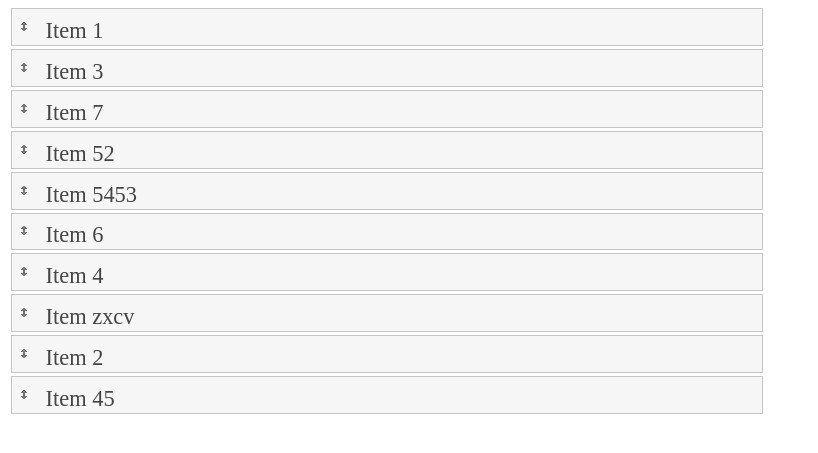
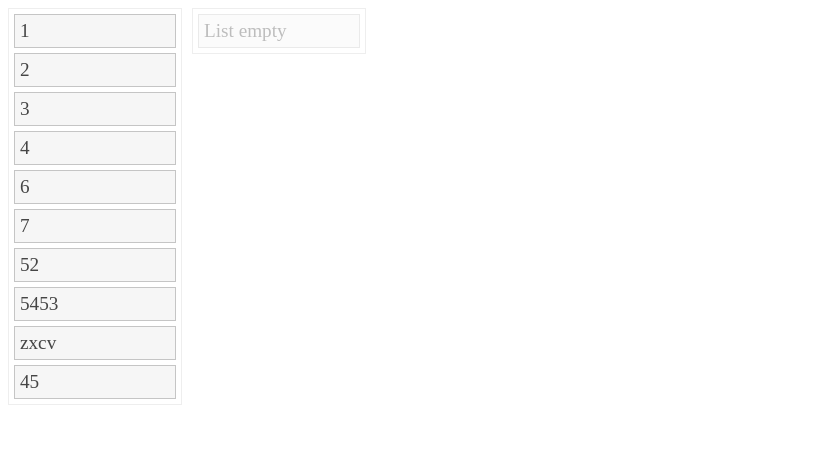
Before and after one commit to Watary/sortable.ua, a PHP site: page / in a window 1280 px wide. Shown: the top 453 px of the page, without its empty margins (0-818 px from the left). Run offline with PHP 8.4, Linux system fonts and the light colour scheme; data comes from the database, SQL or seed files in the repository.

Commit message:
sortable (v 1.0.0)

```diff
--- a/index.php
+++ b/index.php
@@ -8,24 +8,39 @@
         $arr_1[$arr['id']] = $arr['value'];
     }
 
-    $result = $mysqli->query("SELECT * FROM item_sort WHERE `user`=1");
+    $user = 3;
 
+    $result = $mysqli->query("SELECT * FROM item_sort WHERE `user`=$user");
+
+    if($result->num_rows){
         $arr = $result->fetch_array();
         $arr_2 = $arr['value'];
-    $arr_2 = json_decode($arr_2);
+        $arr_2 = json_decode($arr_2, true);
 
         function sortArrayByArray(array $array, array $orderArray) {
-        $ordered = array();
-        foreach($orderArray as $key) {
-            if(array_key_exists($key,$array)) {
-                $ordered[$key] = $array[$key];
-                unset($array[$key]);
+            foreach ($orderArray AS $ident => $list){
+                foreach ($list AS $value){
+                    foreach ($array AS $akey => $avalue) {
+                        if ($value == $akey) {
+                            $ary[$ident][$value] = $avalue;
+                            unset($array[$akey]);
+                            break;
                         }
                     }
-        return $ordered + $array;
+                }
+            }
+            foreach ($array AS $avalue) {
+                $ary[1][] = $avalue;
+            }
+            return $ary;
         }
 
         $arr_3 = sortArrayByArray($arr_1, $arr_2);
+    }else{
+        foreach ($arr_1 AS $avalue) {
+            $arr_3[1][] = $avalue;
+        }
+    }
 ?>
 <!doctype html>
 <html>
@@ -36,46 +51,96 @@
         <script src="includes/jquery/jquery.js"></script>
         <script src="includes/jquery-ui-1.11.4.custom/jquery-ui.js"></script>
         <style>
-            #sortable { list-style-type: none; margin: 0; padding: 0; width: 60%; }
-            #sortable li { margin: 0 3px 3px 3px; padding: 0.4em; padding-left: 1.5em; font-size: 1.4em; height: 18px; }
-            #sortable li span { position: absolute; margin-left: -1.3em; }
+            .connectedSortable, .connectedSortable {
+                border: 1px solid #eee;
+                min-height: 20px;
+                list-style-type: none;
+                margin: 0;
+                padding: 5px 0 0 0;
+                float: left;
+                margin-right: 10px;
+                min-width: 172px;
+            }
+            .connectedSortable li, .connectedSortable li {
+                margin: 0 5px 5px 5px;
+                padding: 5px;
+                font-size: 1.2em;
+                min-width: 150px;
+            }
         </style>
         <script>
             $(function() {
-                $( "#sortable" ).sortable();
-                $( "#sortable" ).disableSelection();
+                $( "#sortable_1, #sortable_2" ).sortable({
+                    cancel: ".ui-state-disabled"
+                });
+                $( "#sortable_1, #sortable_2" ).sortable({
+                    connectWith: ".connectedSortable"
+                }).disableSelection();
             });
         </script>
     </head>
 
     <body>
 
-        <ul id="sortable">
+        <div class="wrap">
+            <ul id="sortable_1" class="connectedSortable" data-ident="1" >
                 <?php
-                foreach ($arr_3 AS $key => $value){
+                if(empty($arr_3[1])){?>
+                    <li class="ui-state-default ui-state-disabled disabled-hidden">List empty</li>
+                <?php }else{?>
+                    <li class="ui-state-default ui-state-disabled disabled-hidden" style="display: none">List empty</li>
+                    <?php foreach ($arr_3[1] AS $key => $value){
                         ?>
-                <li class="ui-state-default item" data-id="<?=$key?>"><span class="ui-icon ui-icon-arrowthick-2-n-s"></span>Item <?=$value?></li>
-            <?php } ?>
+                        <li class="ui-state-default item" data-group="1" data-id="<?=$key?>"><?=$value?></li>
+                    <?php }} ?>
             </ul>
+
+            <ul id="sortable_2" class="connectedSortable" data-ident="2">
+                <?php
+                if(empty($arr_3[2])){?>
+                    <li class="ui-state-default ui-state-disabled disabled-hidden">List empty</li>
+                <?php }else{?>
+                    <li class="ui-state-default ui-state-disabled disabled-hidden" style="display: none">List empty</li>
+                    <?php foreach ($arr_3[2] AS $key => $value){
+                        ?>
+                        <li class="ui-state-default item" data-group="1" data-id="<?=$key?>"><?=$value?></li>
+                <?php }} ?>
+            </ul>
+
             <div id="json"></div>
+        </div>
 
     </body>
 </html>
 <script>
-    var sort = [];
+    var sort = {};
+    var group;
 
     $(function (){
         $('.item').mouseup(function(){
+            group = $(this).data('group');
             setTimeout(sorted, 100);
         });
     });
 
     function sorted(){
-        $('.item').each(function(i,elem) {
-            sort[i] = $(this).data('id')
+        $(".connectedSortable").each(function(i,elem) {
+            if($(this).children().length == 1){
+                $(this).find(".disabled-hidden").css( "display", "block");
+            }else{
+                $(this).find(".disabled-hidden").css( "display", "none");
+            }
         });
-        $.post( "ajax.php", {sort: JSON.stringify(sort), user: 1}, function( data ) {
-            $( "#json" ).html( data);
+        sort[1] = [];
+        sort[2] = [];
+        $(".item").each(function(i,elem) {
+            if($(this).data('group') == group){
+                sort[$(this).parent().data('ident')].push($(this).data('id'));
+            }
         });
+        $.post( "ajax.php", {sort: JSON.stringify(sort), user: <?=$user?>}, function( data ) {
+            //$( "#json" ).html( data);
+        });
+        sort = {};
     }
 </script>
```
Also changed, not shown: ajax.php (+7 -1 lines). Lines whose indentation alone changed are shown as unchanged.
